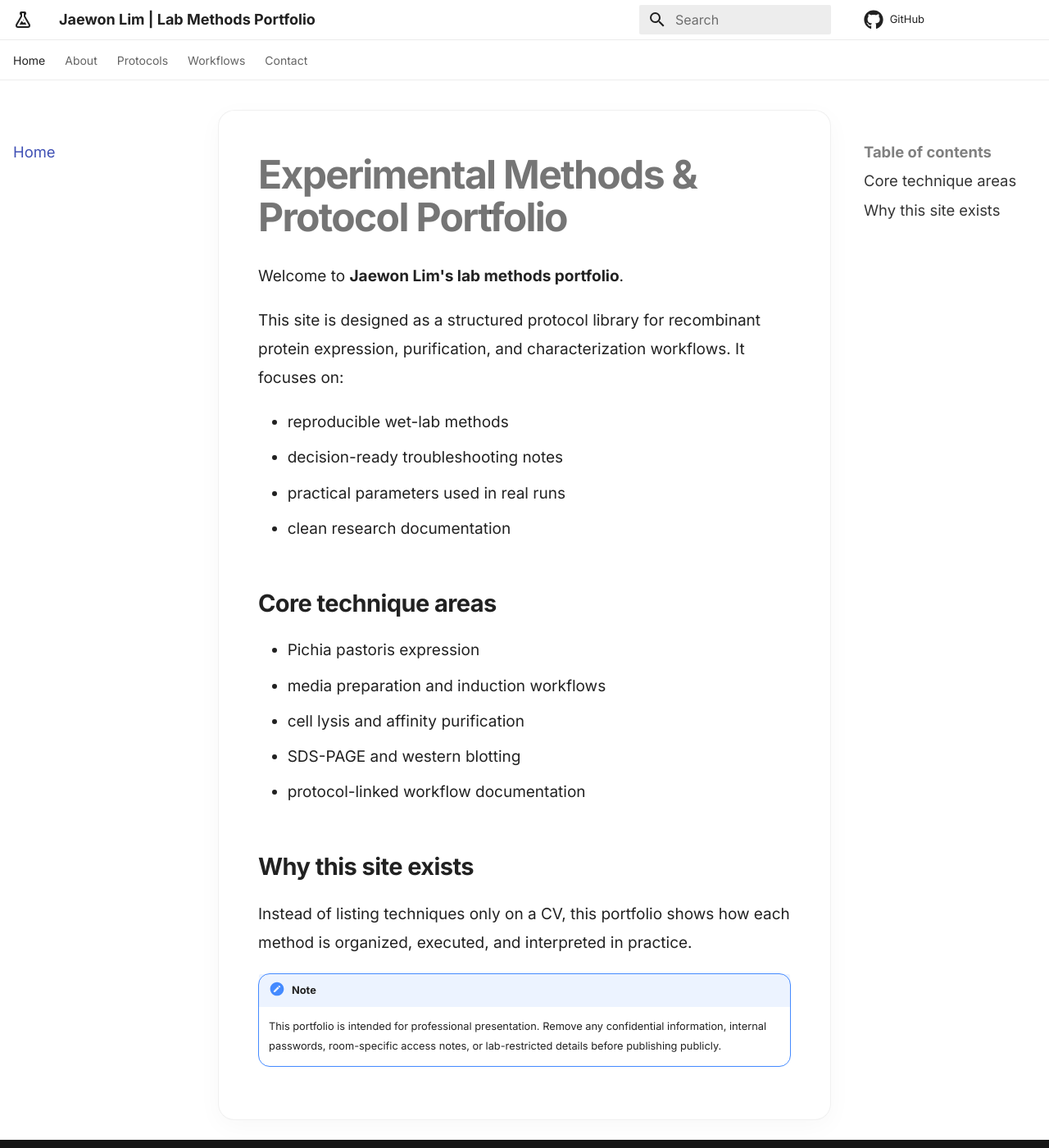
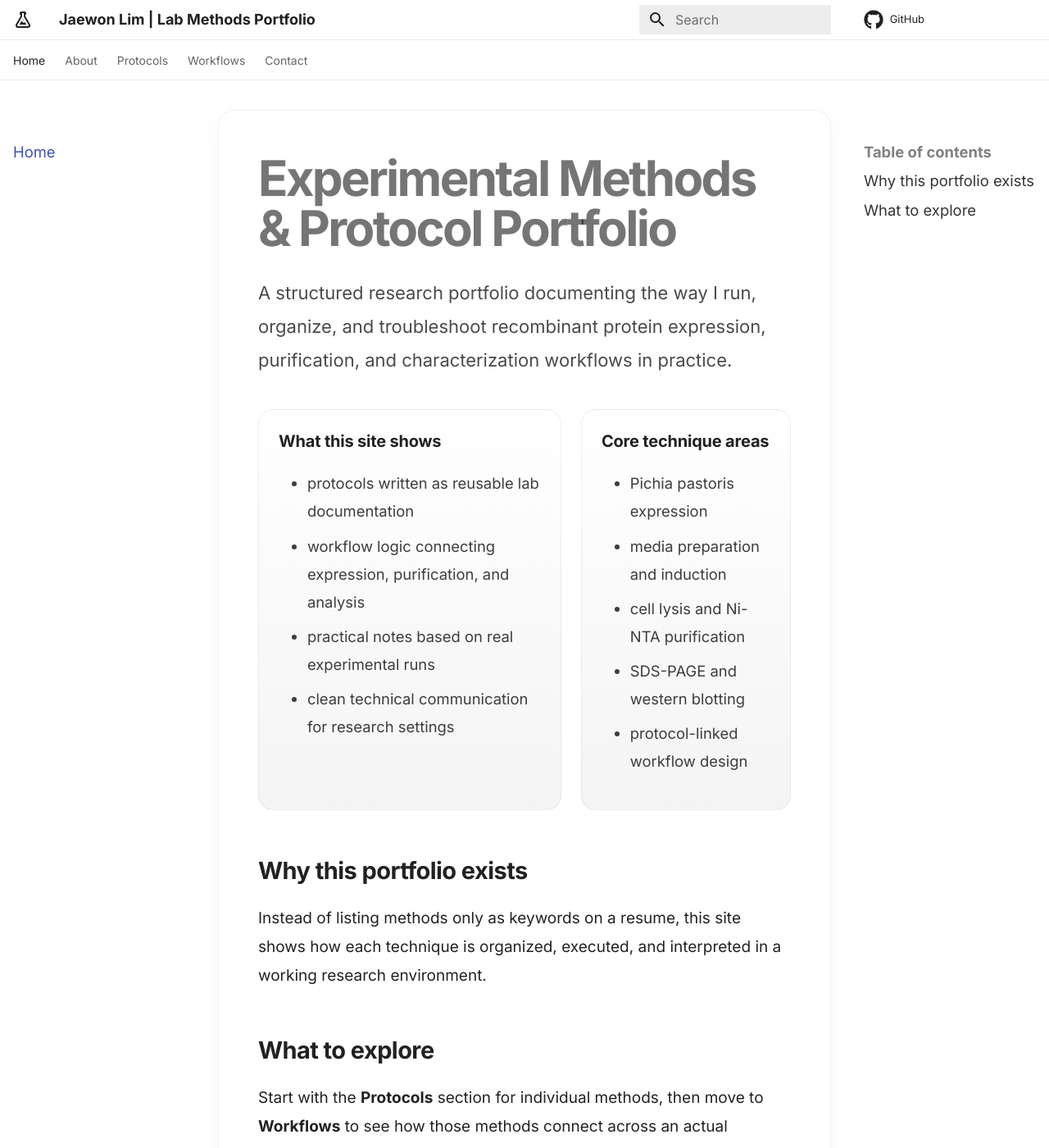
Before and after one commit to jaewonlim21/lab-protocol-portfolio, an MkDocs documentation site: the page built from docs/index.md, in a window 1280 px wide and 1400 px high. Shown: the whole window at 82% size. Built offline with MkDocs 1.6.1 and Material for MkDocs 9.7.7, drawn with Linux system fonts in a browser that asks for light colours; comment, search, counter and statistics services are not loaded; some of the changed text lies outside the part shown.

Commit message:
Update index.md

```diff
--- a/docs/index.md
+++ b/docs/index.md
@@ -1,25 +1,35 @@
-# Experimental Methods & Protocol Portfolio
+# <span class="hero-title">Experimental Methods & Protocol Portfolio</span>
 
-Welcome to **Jaewon Lim's lab methods portfolio**.
+<div class="hero-subtitle">
+A structured research portfolio documenting the way I run, organize, and troubleshoot recombinant protein expression, purification, and characterization workflows in practice.
+</div>
 
-This site is designed as a structured protocol library for recombinant protein expression, purification, and characterization workflows. It focuses on:
+<div class="hero-grid">
+  <div class="hero-card">
+    <h3>What this site shows</h3>
+    <ul>
+      <li>protocols written as reusable lab documentation</li>
+      <li>workflow logic connecting expression, purification, and analysis</li>
+      <li>practical notes based on real experimental runs</li>
+      <li>clean technical communication for research settings</li>
+    </ul>
+  </div>
+  <div class="hero-card">
+    <h3>Core technique areas</h3>
+    <ul>
+      <li>Pichia pastoris expression</li>
+      <li>media preparation and induction</li>
+      <li>cell lysis and Ni-NTA purification</li>
+      <li>SDS-PAGE and western blotting</li>
+      <li>protocol-linked workflow design</li>
+    </ul>
+  </div>
+</div>
 
-- reproducible wet-lab methods
-- decision-ready troubleshooting notes
-- practical parameters used in real runs
-- clean research documentation
+## Why this portfolio exists
 
-## Core technique areas
+Instead of listing methods only as keywords on a resume, this site shows how each technique is organized, executed, and interpreted in a working research environment.
 
-- Pichia pastoris expression
-- media preparation and induction workflows
-- cell lysis and affinity purification
-- SDS-PAGE and western blotting
-- protocol-linked workflow documentation
+## What to explore
 
-## Why this site exists
-
-Instead of listing techniques only on a CV, this portfolio shows how each method is organized, executed, and interpreted in practice.
-
-!!! note
-    This portfolio is intended for professional presentation. Remove any confidential information, internal passwords, room-specific access notes, or lab-restricted details before publishing publicly.
+Start with the **Protocols** section for individual methods, then move to **Workflows** to see how those methods connect across an actual experimental pipeline.
```
